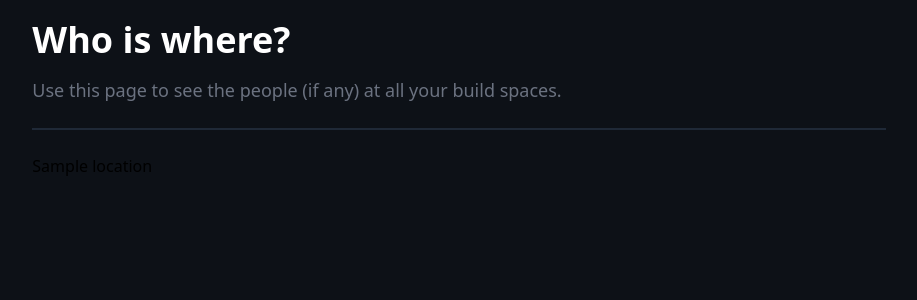
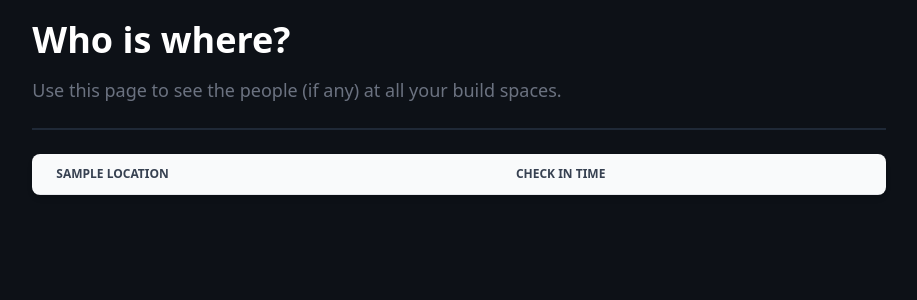
Before and after one commit to team4099/FalconTrack, a Flask app: template templates/index.html in a window 1280 px wide. Shown: the part 92-392 px from the top of the page, without its empty margins (181-1098 px from the left). Run offline with Flask 2, Linux system fonts and the light colour scheme; data comes from the database, SQL or seed files in the repository; tables that the repository leaves empty hold one stand-in row (values such as "Sample post"); the template is opened without the code that fills it: values that come from a table or form of the project are taken from there, most other values are stand-ins (such as "Sample title", 1, 10 or a date in 2020); lists and menus that the app fills with data are empty; some libraries are stand-ins or nearby versions.

Commit message:
added view of where people are

```diff
--- a/app.py
+++ b/app.py
@@ -330,7 +330,7 @@ def process_login():
                         return jsonify({"action": "logged"})
 
                     else:
-                        session["user"] = student.username
+                        print(student.username)
                         session["verification_number"] = random.randrange(
                             100000, 999999
                         )
--- a/templates/index.html
+++ b/templates/index.html
@@ -9,18 +9,38 @@
             (if any) at all your build spaces.</h2>
 
         {% for location in locations %}
+            <div class="overflow-x-auto relative shadow-md sm:rounded-lg mb-8">
+                <table class="w-full text-sm text-left text-gray-500 dark:text-gray-400">
+                    <thead class="text-xs text-gray-700 uppercase bg-gray-50 dark:bg-gray-700 dark:text-gray-400">
                         <tr>
-            <td>{{ location.name }}</td>
+                            <th scope="col" class="py-3 px-6">
+                                {{ location.name }}
+                            </th>
+                            <th scope="col" class="py-3 px-6">
+                                Check in time
+                            </th>
+                        </tr>
+                    </thead>
+                    <tbody>
                         {% for student in active_students %}
-        <tr>
+                        <tr class="bg-white border-b dark:bg-gray-900 dark:border-gray-700">
                             {% if student.cur_location == location.name %}
+                                <th scope="row" class="py-4 px-6 font-medium text-gray-900 whitespace-nowrap dark:text-white">
                                     {{ student.username }}
+                                </th>
+                                <td class="py-4 px-6">
+                                    {{ student.last_logged_attendance_time.strftime('%Y-%m-%d %H:%M:%S') }}
+                                </td>
                             {% else %}
                             {% endif %}
                         </tr>
                         {% endfor %}
-        </tr>
+                    </tbody>
+                </table>
+            </div>
         {% endfor %}
+
+
     </h1>
 </div>
 
```
Lines whose indentation alone changed are shown as unchanged.
